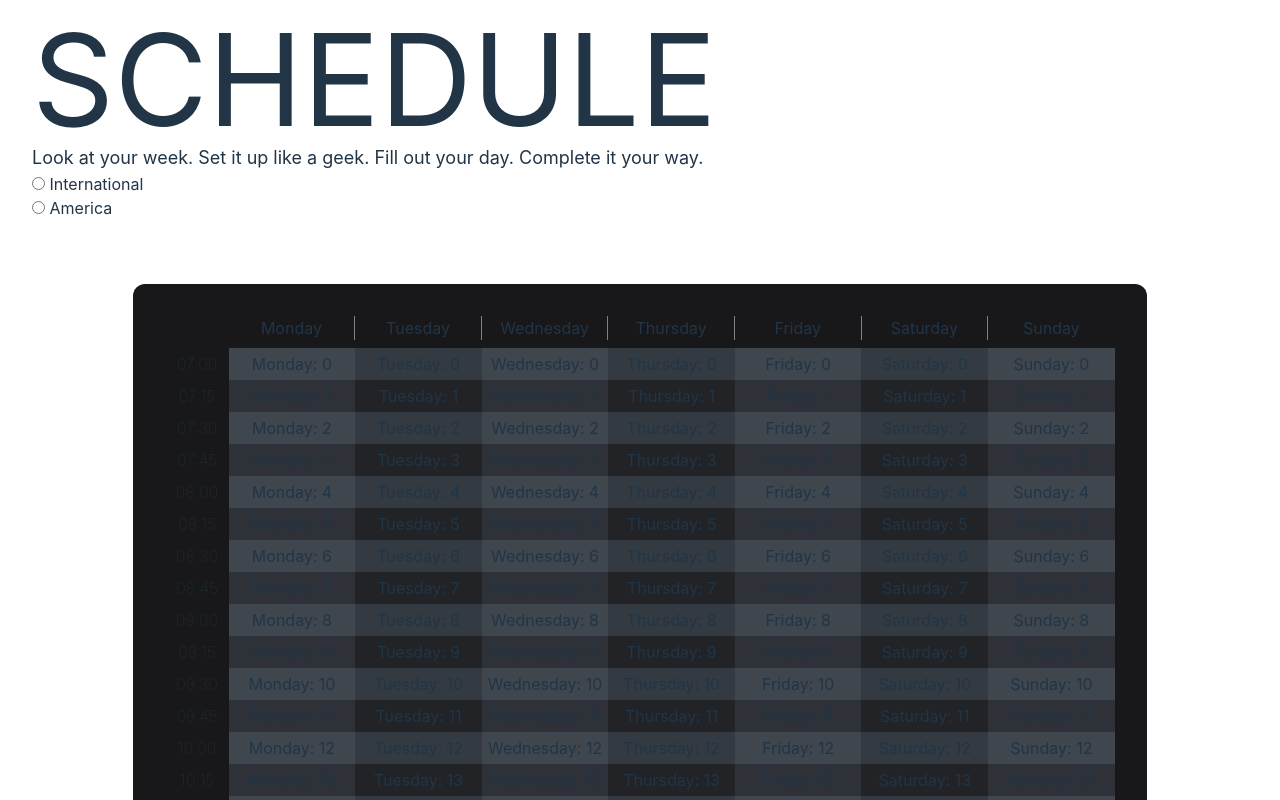
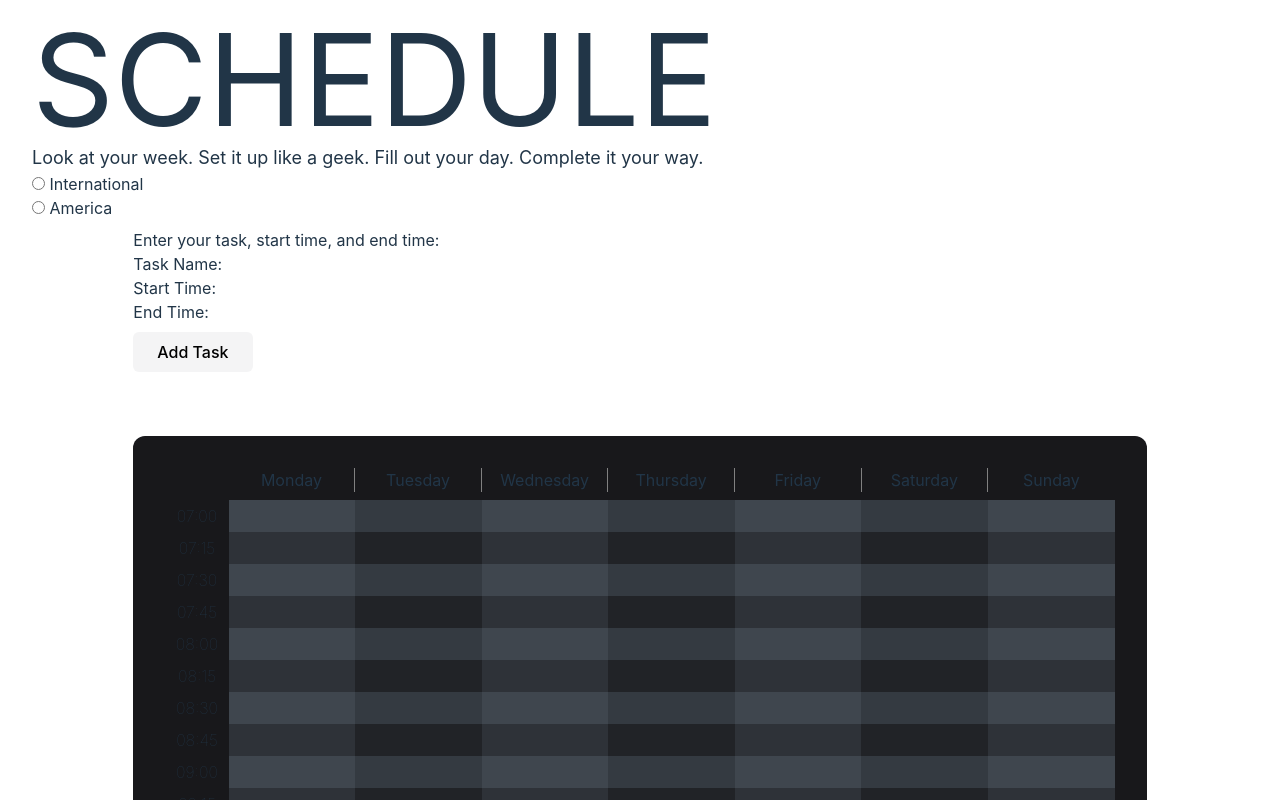
Before and after one commit to IanDab47/Schedule-Tracker, a React (Vite) app: page / in a window 1280 px wide. Shown: the top 800 px of the page. Built offline with nearby package versions, Linux system fonts and the light colour scheme.

Commit message:
adds input fields for tasks

```diff
--- a/src/App.css
+++ b/src/App.css
@@ -1,41 +1,3 @@
-#root {
-  max-width: 1280px;
-  margin: 0 auto;
-  padding: 2rem;
-  text-align: center;
+.INPUTS {
+  margin-block: 0.5rem;
 }
-
-.logo {
-  height: 6em;
-  padding: 1.5em;
-  will-change: filter;
-}
-.logo:hover {
-  filter: drop-shadow(0 0 2em #646cffaa);
-}
-.logo.react:hover {
-  filter: drop-shadow(0 0 2em #61dafbaa);
-}
-
-@keyframes logo-spin {
-  from {
-    transform: rotate(0deg);
-  }
-  to {
-    transform: rotate(360deg);
-  }
-}
-
-@media (prefers-reduced-motion: no-preference) {
-  a:nth-of-type(2) .logo {
-    animation: logo-spin infinite 20s linear;
-  }
-}
-
-.card {
-  padding: 2em;
-}
-
-.read-the-docs {
-  color: #888;
-}
--- a/src/App.tsx
+++ b/src/App.tsx
@@ -4,6 +4,9 @@ import { useState, useEffect } from 'react';
 // Components
 import Calendar from './components/Calendar';
 import DateToggle from './components/DateToggle';
+
+// Styles
+import './App.css';
 
 const WeekType = {
     int: [
@@ -41,6 +44,41 @@ export default function App() {
 
             <DateToggle WeekType={WeekType} setWeekType={setWeekType} />
 
+            <div className="INPUTS xl:w-5/6 max-w-screen-xl mx-auto">
+                <form
+                    className="w-[max-content]"
+                    onSubmit={(e) => e.preventDefault()}
+                >
+                    <p>Enter your task, start time, and end time: </p>
+                    <div className="TEXT-INPUT flex justify-between">
+                        <label>Task Name: </label>
+                        <input type="text" required />
+                    </div>
+                    <div className="TEXT-INPUT flex justify-between">
+                        <label>Start Time: </label>
+                        <input
+                            type="text"
+                            pattern="[0-9][0-9]:[0-9][0-9]"
+                            required
+                        />
+                    </div>
+                    <div className="TEXT-INPUT flex justify-between">
+                        <label>End Time: </label>
+                        <input
+                            type="text"
+                            pattern="[0-9][0-9]:[0-9][0-9]"
+                            required
+                        />
+                    </div>
+                    <button
+                        className="bg-zinc-100 hover:bg-zinc-200 text-black font-medium rounded-md py-2 px-6 mt-2 hover:shadow-[inset_0_0_.35rem_#888]"
+                        type="submit"
+                    >
+                        Add Task
+                    </button>
+                </form>
+            </div>
+
             <Calendar weekType={weekType} />
         </div>
     );
--- a/src/components/Calendar/index.tsx
+++ b/src/components/Calendar/index.tsx
@@ -20,7 +20,7 @@ const Calendar: React.FC<Props> = ({ weekType }) => {
     useEffect(() => setWeek(weekType), [weekType]);
 
     return (
-        <section className="CALENDAR w-5/6 max-w-screen-xl rounded-xl p-8 mx-auto my-16 bg-zinc-900">
+        <section className="CALENDAR xl:w-5/6 max-w-screen-xl rounded-xl p-8 mx-auto my-16 bg-zinc-900">
             <DateHeaders weekType={week} />
 
             <CalendarTable weekType={week} />
--- a/src/components/CalendarTable/index.tsx
+++ b/src/components/CalendarTable/index.tsx
@@ -70,7 +70,7 @@ const CalendarTable: React.FC<Props> = ({ weekType }) => {
                                         key={`${day}:${el}`}
                                         className="CELL relative text-md text-center py-1"
                                     >
-                                        {day}: {el}
+                                        {/* {day}: {el} */}
                                     </div>
                                 );
                             })}
```
